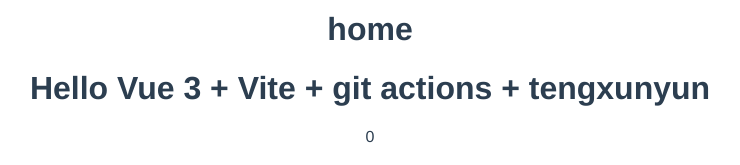
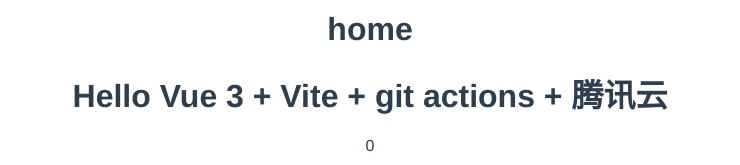
Before and after one commit to boom-sakalaka/Vite-demo, a Vue app in the folder my-vue-app/: page /#/ in a window 1280 px wide. Shown: the part 274-439 px from the top of the page, without its empty margins (270-1010 px from the left). Built offline with nearby package versions, Linux system fonts and the light colour scheme; no server answers; what element3 would draw is missing.

Commit message:
修改描述

```diff
--- a/my-vue-app/src/views/home.vue
+++ b/my-vue-app/src/views/home.vue
@@ -1,14 +1,14 @@
 <!--
  * @Author: your name
  * @Date: 2021-06-06 09:41:09
- * @LastEditTime: 2021-06-06 14:22:28
+ * @LastEditTime: 2021-06-07 13:29:09
  * @LastEditors: Please set LastEditors
  * @Description: In User Settings Edit
  * @FilePath: \vite\my-vue-app\src\views\home.vue
 -->
 <template>
   <h1>home</h1>
-  <HelloWorld msg="Hello Vue 3 + Vite + git actions + tengxunyun" />
+  <HelloWorld msg="Hello Vue 3 + Vite + git actions + 腾讯云" />
 </template>
 
 <script setup>
```
